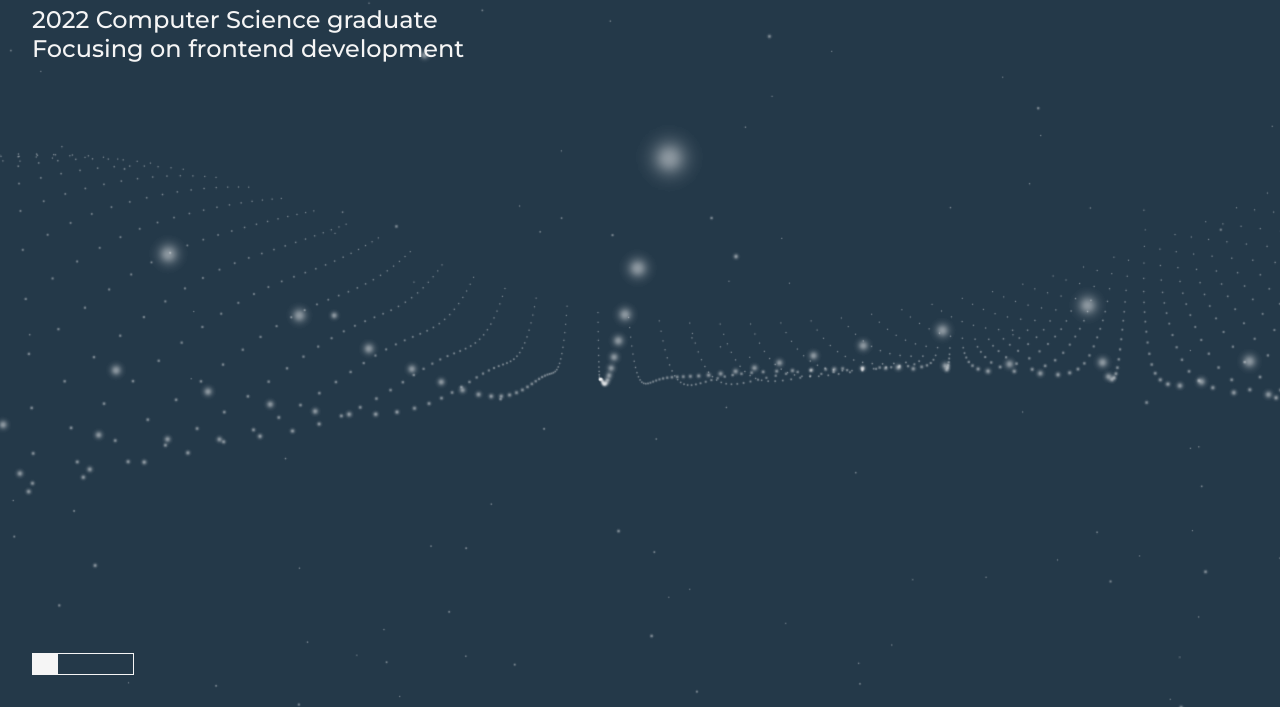
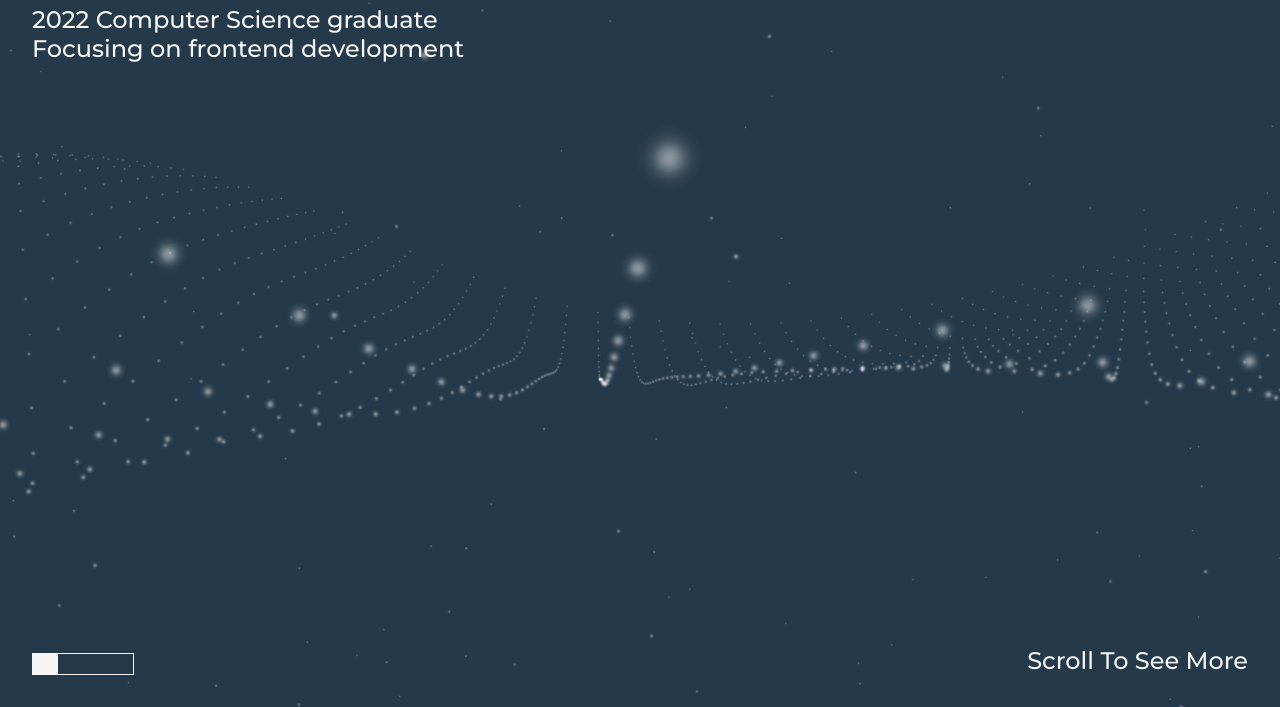
Before and after one commit to kitsonchan/me, a website with bundled scripts: page dist/index.html in a window 1280 px wide. Shown: the part 93-800 px from the top of the page. Built offline with nearby package versions, Linux system fonts and the light colour scheme; animation ran at ten frames a second.

Commit message:
add file

```diff
--- a/dist/index.html
+++ b/dist/index.html
@@ -16,6 +16,7 @@
     <div id="bar">
         <div class="progress"></div>
     </div>
+    <div id="tip">To See More</div>
     <script src="https://cdnjs.cloudflare.com/ajax/libs/gsap/3.11.3/gsap.min.js"></script>
     <script src='perlin.js'></script>
     <script type="module" src="index.js"></script>
--- a/dist/index.js
+++ b/dist/index.js
@@ -14,7 +14,7 @@ var pageData = [{
     {
         title: "Experiences",
         content: "Projects & Working Experiences",
-        detail: "<div class=\"section\">Frontend Developer<br>Ecosa - KR Global Limited,<br>June 2022 - November 2022</div><div class=\"section\">Part-time Developer<br>Nuthon IT Solutions Limited,<br>September 2021 - May 2022</div><div class=\"section\">Intern Developer<br>Nuthon IT Solutions Limited,<br>October 2020 - September 2021</div><div class=\"section\">Resume adding soon...</div>"
+        detail: "<div class=\"section\">Frontend Developer<br>Ecosa - KR Global Limited,<br>June 2022 - November 2022</div><div class=\"section\">Part-time Developer<br>Nuthon IT Solutions Limited,<br>September 2021 - May 2022</div><div class=\"section\">Intern Developer<br>Nuthon IT Solutions Limited,<br>October 2020 - September 2021</div><div class=\"section\"><a href=\"./assets/resume2.pdf\">Resume</a></div>"
     },
     {
         title: "About This Site",
@@ -236,10 +236,11 @@ function renderObjects() {
 
 function initAnim() {
     gsap.timeline()
-        .to("#title", { opacity: 1, duration: 1.5, ease: 'power1.in' })
-        .to("#bar .progress", { right: 0, duration: 1, ease: 'power2.out' })
-        .to("#content", { opacity: 1, duration: 1, ease: 'power1.in' })
-        .to("#bar .progress", { right: "75%", duration: 1, ease: 'power2.out' })
+        .to("#title", { opacity: 1, duration: 1.5, ease: 'power1.in' }, 0)
+        .to("#bar .progress", { right: 0, duration: 1, ease: 'power2.out' }, 1)
+        .to("#content", { opacity: 1, duration: 1, ease: 'power1.in' }, 2)
+        .to("#tip", { opacity: 1, duration: 1, ease: 'power1.in' }, 2)
+        .to("#bar .progress", { right: "75%", duration: 1, ease: 'power2.out' }, 3)
 }
 
 const tl = gsap.timeline()
@@ -247,6 +248,7 @@ const tl = gsap.timeline()
 function animateTransition(index) {
     const progress = (1 - (1 / pageData.length) - (index / pageData.length)) * 100
     gsap.to("#bar .progress", { right: `${progress}%`, duration: 0.5, ease: 'power2.out' })
+    gsap.to("#tip", { opacity: 0, duration: 1, ease: 'power2.out' })
     tl.clear()
     tl.to("#title", { opacity: 1, duration: 1, ease: 'power1.in' })
         .to("#content", { opacity: 1, duration: 0.5, ease: 'power1.in' })
--- a/dist/style.css
+++ b/dist/style.css
@@ -65,6 +65,20 @@ img {
     background: whitesmoke;
 }
 
+#tip {
+    opacity: 0;
+    position: fixed;
+    bottom: 2rem;
+    right: 2rem;
+    color: whitesmoke;
+    font-size: 1rem;
+}
+
+#tip::before {
+    content: "Tap ";
+    display: inline;
+}
+
 @media (min-width: 768px) {
     #title {
         font-size: 3rem;
@@ -72,4 +86,10 @@ img {
     #content {
         font-size: 1.5rem;
     }
+    #tip {
+        font-size: 1.5rem;
+    }
+    #tip::before {
+        content: "Scroll ";
+    }
 }
```
Also changed, not shown: 1 other file.
